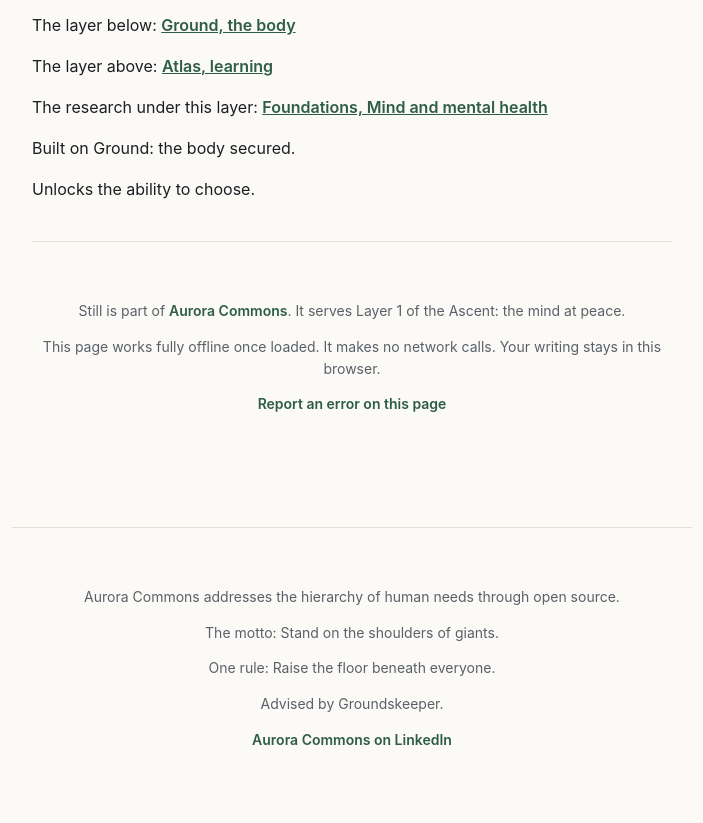
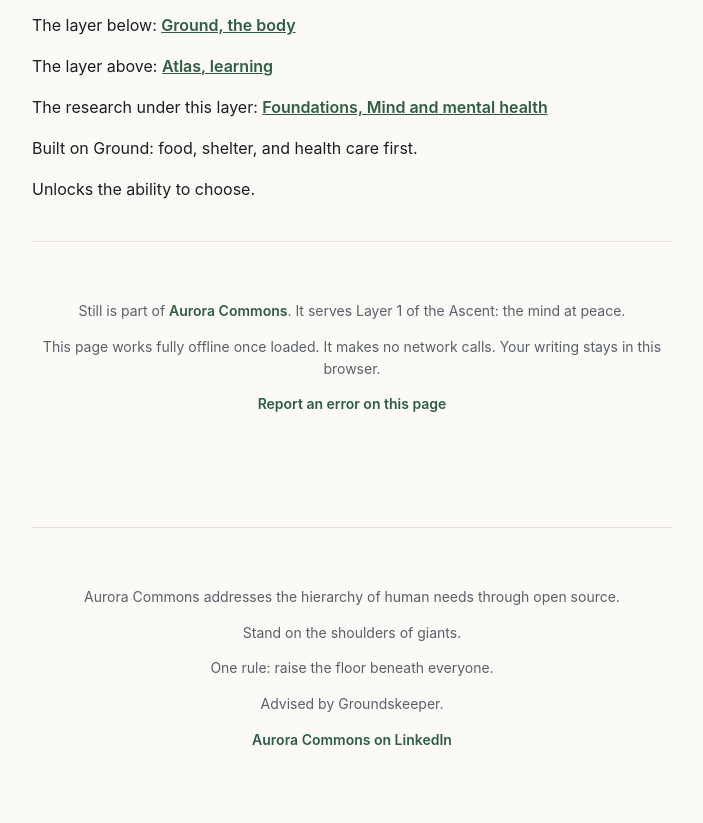
Before and after one commit to topsoilcommons/still, a plain HTML site: page index.html in a window 1280 px wide. Shown: the part 2192-3015 px from the top of the page, without its empty margins (288-991 px from the left). Drawn offline with Linux system fonts and the light colour scheme.

Commit message:
Plain language and shared footer audit: align Commons footer, clearer lines

```diff
--- a/index.html
+++ b/index.html
@@ -144,7 +144,7 @@
 <p>The layer below: <a href="https://auroracommons.github.io/ground/">Ground, the body</a></p>
 <p>The layer above: <a href="https://auroracommons.github.io/atlas/">Atlas, learning</a></p>
 <p>The research under this layer: <a href="https://auroracommons.github.io/auroracommons/foundations.html#mind-and-mental-health">Foundations, Mind and mental health</a></p>
-<p>Built on Ground: the body secured.</p>
+<p>Built on Ground: food, shelter, and health care first.</p>
 <p>Unlocks the ability to choose.</p>
 
 <footer>
@@ -153,14 +153,15 @@
   <p><a href="https://github.com/auroracommons/still/issues/new?template=report-an-error.md">Report an error on this page</a></p>
 </footer>
 
-</div>
 <footer class="commons-footer">
   <p>Aurora Commons addresses the hierarchy of human needs through open source.</p>
-  <p>The motto: Stand on the shoulders of giants.</p>
-  <p>One rule: Raise the floor beneath everyone.</p>
+  <p>Stand on the shoulders of giants.</p>
+  <p>One rule: raise the floor beneath everyone.</p>
   <p>Advised by Groundskeeper.</p>
   <p><a href="https://www.linkedin.com/company/aurora-commons-io/">Aurora Commons on LinkedIn</a></p>
 </footer>
+
+</div>
 <script>
   // Check in. One plain line per word. No claims, just company.
   var LINES = {
```
Also changed, not shown: 1 other file.
